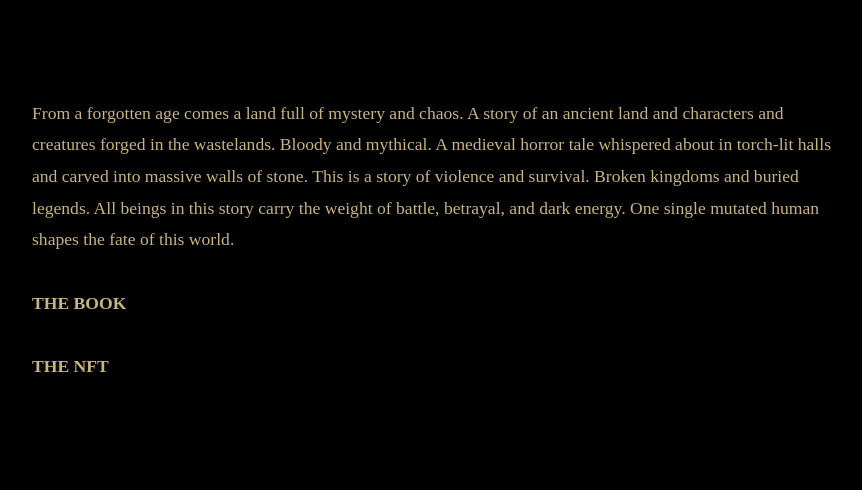
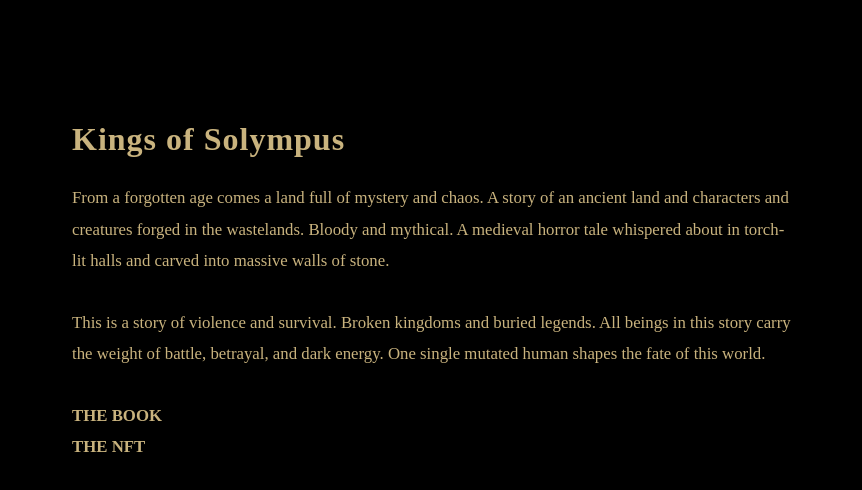
Before and after one commit to vesuvious-king/Kings-of-Solympus-, a Next.js app: page / in a window 1280 px wide. Shown: the top 490 px of the page, without its empty margins (328-1190 px from the left). Built offline with nearby package versions, Linux system fonts and the light colour scheme.

Commit message:
Update page.js

```diff
--- a/app/page.js
+++ b/app/page.js
@@ -2,27 +2,38 @@ export default function Home() {
   return (
     <main
       style={{
-        maxWidth: "800px",
+        maxWidth: "720px",
         margin: "0 auto",
-        paddingTop: "40px",
+        paddingTop: "60px",
       }}
     >
+      <h1
+        style={{
+          fontSize: "2rem",
+          marginBottom: "24px",
+          letterSpacing: "1px",
+        }}
+      >
+        Kings of Solympus
+      </h1>
+
       <p
         style={{
-          fontSize: "1.1rem",
-          lineHeight: "1.8",
+          fontSize: "1.05rem",
+          lineHeight: "1.85",
         }}
       >
         From a forgotten age comes a land full of mystery and chaos. A story of an
         ancient land and characters and creatures forged in the wastelands.
         Bloody and mythical. A medieval horror tale whispered about in torch-lit
-        halls and carved into massive walls of stone. This is a story of violence
-        and survival. Broken kingdoms and buried legends. All beings in this
-        story carry the weight of battle, betrayal, and dark energy. One single
-        mutated human shapes the fate of this world.
+        halls and carved into massive walls of stone.
+        <br /><br />
+        This is a story of violence and survival. Broken kingdoms and buried
+        legends. All beings in this story carry the weight of battle, betrayal,
+        and dark energy. One single mutated human shapes the fate of this world.
         <br /><br />
         <strong>THE BOOK</strong>
-        <br /><br />
+        <br />
         <strong>THE NFT</strong>
       </p>
     </main>
```
